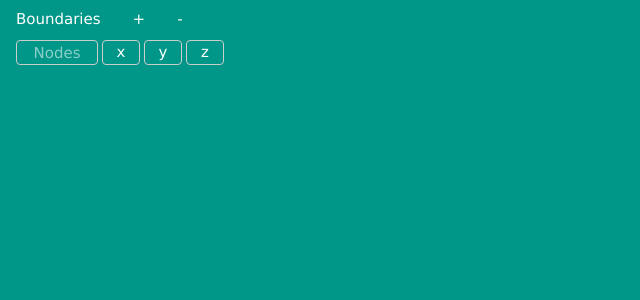
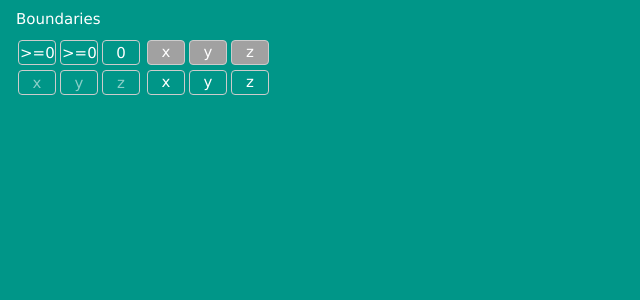
Before and after one commit to siqueirarenan/Portfolio_website, a Django app: template FE_project/templates/FE_project/boundaries.html in a window 1280 px wide. Shown: the top 300 px of the page, without its empty margins (0-640 px from the left). Run offline with Django 3.2, Linux system fonts and the light colour scheme; the template is opened without the code that fills it, so the values that code supplies are empty.

Commit message:
Input controls fully working

```diff
--- a/FE_project/templates/FE_project/boundaries.html
+++ b/FE_project/templates/FE_project/boundaries.html
@@ -7,22 +7,46 @@
     <link rel="stylesheet" href="mainCSS.css">
     <script src="mainJS.js"></script>
 </head>
-<body class="w3-teal">
+<body class="w3-teal"  onchange="update_boundary_table()">
 <div class="w3-bar w3-teal w3-top">
     <div class="w3-bar-item w3-padding">Boundaries</div>
-    <button class="w3-bar-item w3-button w3-padding" onclick="add_condition()">+</button>
-    <button class="w3-bar-item w3-button w3-padding" onclick="remove_condition()">-</button>
 </div>
 <div class="w3-bar w3-teal" style="height:35px"></div>
-<div class="w3-bar w3-teal" id="Boundary1">
-    <input onchange="#" class="w3-input w3-teal w3-bar-item w3-hover-white w3-border w3-round nodesField"
-           type="text" id="BF1" max="99" min="0" placeholder="Nodes">
+<div class="w3-bar w3-teal" id="Boundary1"  style="padding-left:16px">
+    <input onchange="updateBoundaries(this.id)" class="w3-input w3-teal w3-bar-item w3-hover-white w3-border w3-round short_field"
+           type="text" id="xb1" max="99" min="0" placeholder="x" value=">=0"
+           onblur="if (/^(!=|>=|<|>|<=)?[0-9]*(\.[0-9])?$/g.test(this.value)) {} else {this.value=''}">
+    <input onchange="updateBoundaries(this.id)" class="w3-input w3-teal w3-bar-item w3-hover-white w3-border w3-round short_field"
+           type="text" id="yb1" max="99" min="0" placeholder="y" value=">=0"
+           onblur="if (/^(!=|>=|<|>|<=)?[0-9]*(\.[0-9])?$/g.test(this.value)) {} else {this.value=''}">
+    <input onchange="updateBoundaries(this.id)" class="w3-input w3-teal w3-bar-item w3-hover-white w3-border w3-round short_field extramargin"
+           type="text" id="zb1" max="99" min="0" placeholder="z" value="0"
+           onblur="if (/^(!=|>=|<|>|<=)?[0-9]*(\.[0-9])?$/g.test(this.value)) {} else {this.value=''}">
+
+    <button class="w3-bar-item w3-button bp w3-hover-grey w3-round w3-border" style="color:white;background-color:#a1a1a1;"
+            onclick="buttonBC(this.id);updateBoundaries(this.id)" id="Bx1" value="1">x</button>
+    <button class="w3-bar-item w3-button bp w3-hover-grey w3-round w3-border" style="color:white;background-color:#a1a1a1;"
+            onclick="buttonBC(this.id);updateBoundaries(this.id)" id="By1" value="1">y</button>
+    <button class="w3-bar-item w3-button bp w3-hover-grey w3-round w3-border" style="color:white;background-color:#a1a1a1;"
+            onclick="buttonBC(this.id);updateBoundaries(this.id)" id="Bz1" value="1">z</button>
+</div>
+<div class="w3-bar w3-teal" id="Boundary2"  style="padding-left:16px">
+    <input onchange="updateBoundaries(this.id)" class="w3-input w3-teal w3-bar-item w3-hover-white w3-border w3-round short_field"
+           type="text" id="xb2" max="99" min="0" placeholder="x" value=""
+           onblur="if (/^(!=|>=|<|>|<=)?[0-9]*(\.[0-9])?$/g.test(this.value)) {} else {this.value=''}">
+    <input onchange="updateBoundaries(this.id)" class="w3-input w3-teal w3-bar-item w3-hover-white w3-border w3-round short_field"
+           type="text" id="yb2" max="99" min="0" placeholder="y" value=""
+           onblur="if (/^(!=|>=|<|>|<=)?[0-9]*(\.[0-9])?$/g.test(this.value)) {} else {this.value=''}">
+    <input onchange="updateBoundaries(this.id)" class="w3-input w3-teal w3-bar-item w3-hover-white w3-border w3-round short_field extramargin"
+           type="text" id="zb2" max="99" min="0" placeholder="z" value=""
+           onblur="if (/^(!=|>=|<|>|<=)?[0-9]*(\.[0-9])?$/g.test(this.value)) {} else {this.value=''}">
+
     <button class="w3-bar-item w3-button bp w3-hover-grey w3-round w3-border"
-            onclick="buttonBC(this.id)" id="Bx1" value="">x</button>
+            onclick="buttonBC(this.id);updateBoundaries(this.id)" id="Bx2" value="0">x</button>
     <button class="w3-bar-item w3-button bp w3-hover-grey w3-round w3-border"
-            onclick="buttonBC(this.id)" id="By1" value="">y</button>
+            onclick="buttonBC(this.id);updateBoundaries(this.id)" id="By2" value="0">y</button>
     <button class="w3-bar-item w3-button bp w3-hover-grey w3-round w3-border"
-            onclick="buttonBC(this.id)" id="Bz1" value="">z</button>
+            onclick="buttonBC(this.id);updateBoundaries(this.id)" id="Bz2" value="0">z</button>
 </div>
 </body>
 </html>
--- a/FE_project/templates/FE_project/mainCSS.css
+++ b/FE_project/templates/FE_project/mainCSS.css
@@ -40,3 +40,6 @@ input.short_field{
     padding-right: 1px !important;
     padding-left: 1px !important;
 }
+.extramargin{
+    margin-right:5px !important;
+}
--- a/FE_project/templates/FE_project/mainJS.js
+++ b/FE_project/templates/FE_project/mainJS.js
@@ -38,15 +38,69 @@ function remove_condition(){
     }
 }
 function buttonBC(id){
-    if (document.getElementById(id).value == ""){
+    if (document.getElementById(id).value == "0"){
         document.getElementById(id).value = "1"
         document.getElementById(id).style = "color:white;background-color:#a1a1a1;"
     }else{
-        document.getElementById(id).value = ""
+        document.getElementById(id).value = "0"
         document.getElementById(id).style = ""
     }
 }
 function onload(){
     document.getElementById('load_frame').contentWindow.updateLoads = updateLoads;
     document.getElementById('load_frame').contentWindow.removeLoads = removeLoads;
+    document.getElementById('boundary_frame').contentWindow.updateBoundaries = updateBoundaries;
+    document.getElementById('boundary_frame').contentWindow.removeBoundaries = removeBoundaries;
     }
+
+function update_load_table(){
+    cond = false
+    count = 0
+    for (input of document.body.children[document.body.children.length - 2].children){
+        if (input.value == "" && count < 3){
+            cond = true
+        }
+        count++
+    }
+    if (cond){
+        remove_condition()
+        removeLoads() //!
+    }
+    cond2 = true
+    count2 = 0
+    for (input of document.body.children[document.body.children.length - 1].children){
+        if (input.value == "" && count2 < 3){
+            cond2 = false
+        }
+        count2++
+    }
+    if (cond2){
+        add_condition()
+    }
+}
+
+function update_boundary_table(){
+    cond = false
+    count = 0
+    for (input of document.body.children[document.body.children.length - 2].children){
+        if (input.value == "" && count < 3){
+            cond = true
+        }
+        count++
+    }
+    if (cond){
+        remove_condition()
+        removeBoundaries() //!
+    }
+    cond2 = true
+    count2 = 0
+    for (input of document.body.children[document.body.children.length - 1].children){
+        if (input.value == "" && count2 < 3){
+            cond2 = false
+        }
+        count2++
+    }
+    if (cond2){
+        add_condition()
+    }
+}
```
Also changed, not shown: FE_project/templates/FE_project/index.html (+11 -9 lines), FE_project/templates/FE_project/loads.html (+18 -14 lines), 1 other file.
